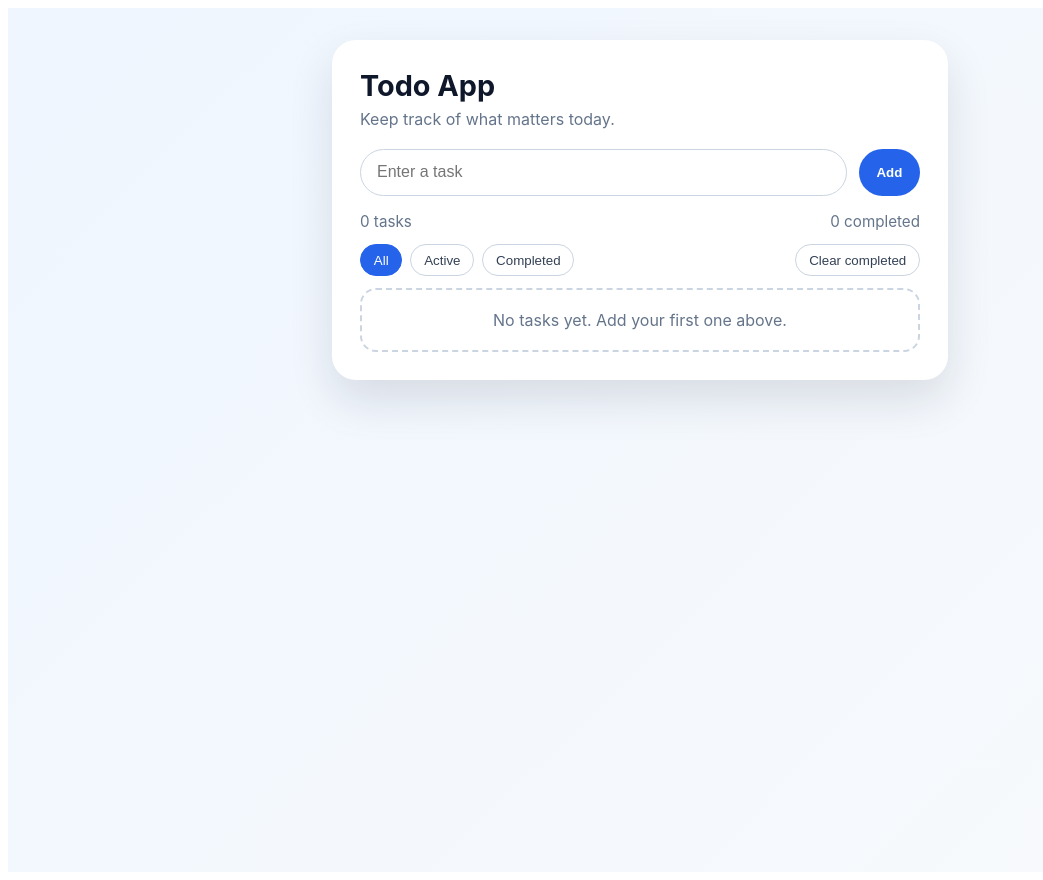
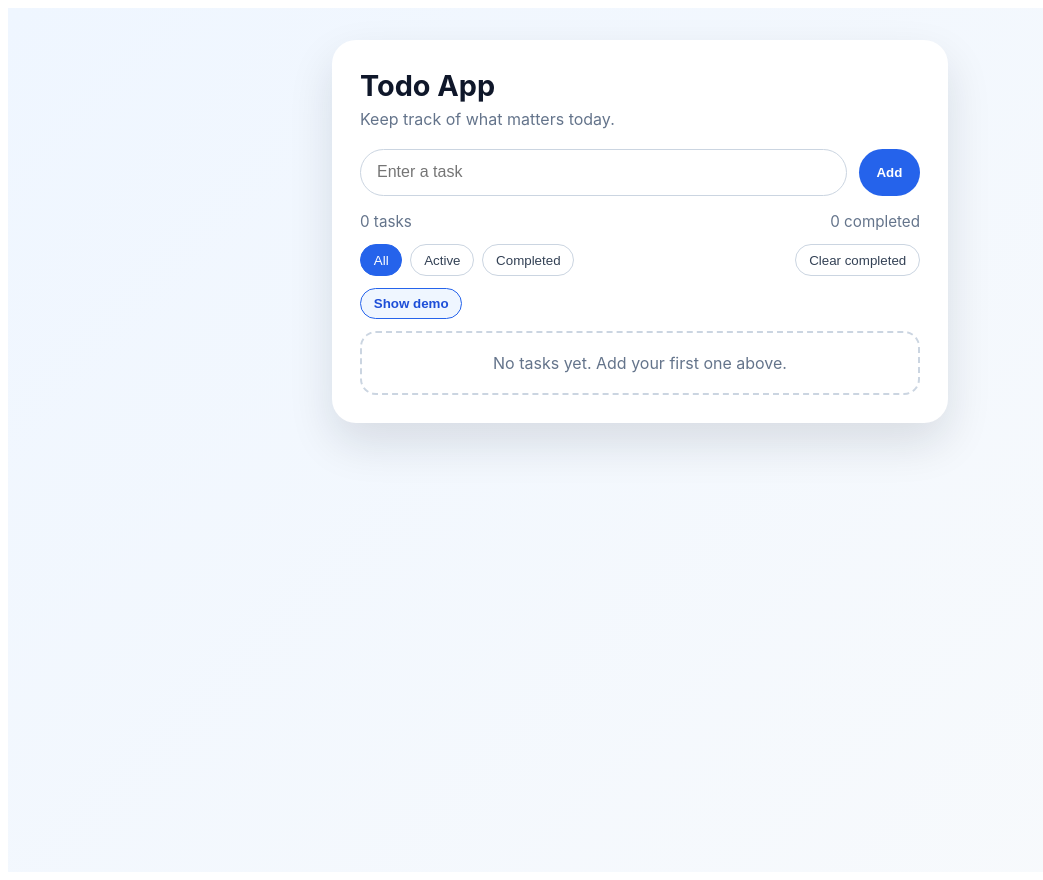
Before and after one commit to Jimi-Chhatrala/angular-tutorial, an Angular app: page / in a window 1280 px wide. Shown: the whole page, without its empty margins (0-1043 px from the left). Built offline with nearby package versions, Linux system fonts and the light colour scheme.

Commit message:
23-todo-app

```diff
--- a/src/app/app.html
+++ b/src/app/app.html
@@ -45,6 +45,12 @@
         />
       </div>
     }
+
+    <div class="demo-toggle-row">
+      <button class="demo-toggle-btn" type="button" (click)="toggleDemo()">
+        {{ showDemo() ? 'Hide demo' : 'Show demo' }}
+      </button>
+    </div>
 
     @if (showDemo()) {
       <section class="tracking-demo">
--- a/src/app/app.scss
+++ b/src/app/app.scss
@@ -103,6 +103,20 @@
   border-radius: 999px;
   padding: 0.75rem 1rem;
   font-size: 1rem;
+}
+
+.demo-toggle-row {
+  margin-bottom: 0.75rem;
+}
+
+.demo-toggle-btn {
+  border: 1px solid #2563eb;
+  border-radius: 999px;
+  background: #eff6ff;
+  color: #1d4ed8;
+  padding: 0.45rem 0.8rem;
+  cursor: pointer;
+  font-weight: 600;
 }
 
 .filter-btn {
```
